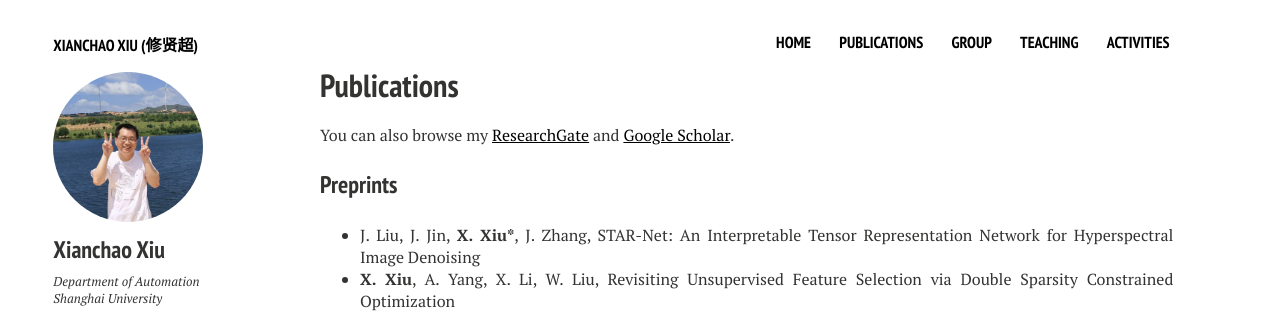
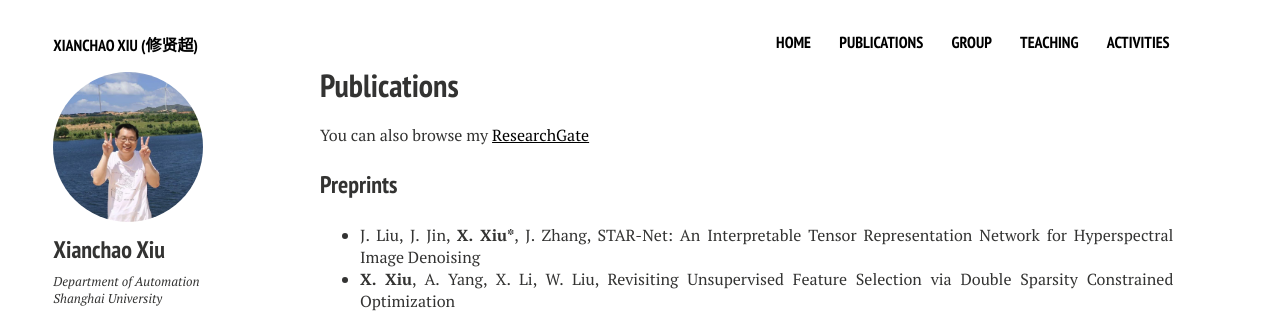
Before and after one commit to xianchaoxiu/xianchaoxiu.github.io, a Jekyll site: the page built from publications/index.md, in a window 1280 px wide. Shown: the top 315 px of the page. Built offline with Jekyll 4.4.1, drawn with Linux system fonts in a browser that asks for light colours; nearby versions of some CDN libraries.

Commit message:
Update index.md

```diff
--- a/publications/index.md
+++ b/publications/index.md
@@ -8,7 +8,7 @@ comments: false
 share: false
 ---
 
-You can also browse my <a href="https://www.researchgate.net/profile/Xianchao-Xiu" target="_blank" style="text-decoration:underline;">ResearchGate</a> and <a href="https://scholar.google.com/citations?user=EZcKJi4AAAAJ&hl=en" target="_blank" style="text-decoration:underline;">Google Scholar</a>.
+You can also browse my <a href="https://www.researchgate.net/profile/Xianchao-Xiu" target="_blank" style="text-decoration:underline;">ResearchGate</a>
 
 ### Preprints
 
```
